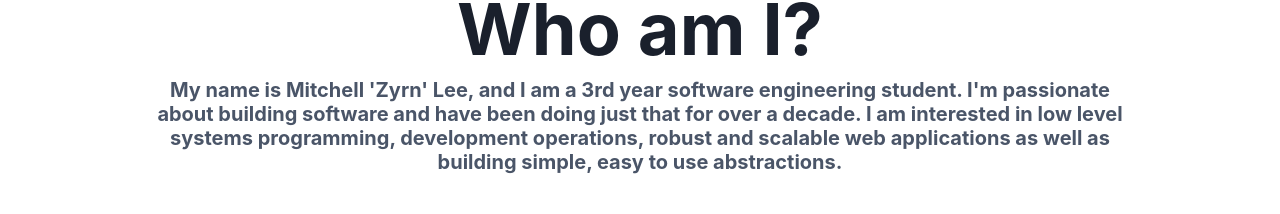
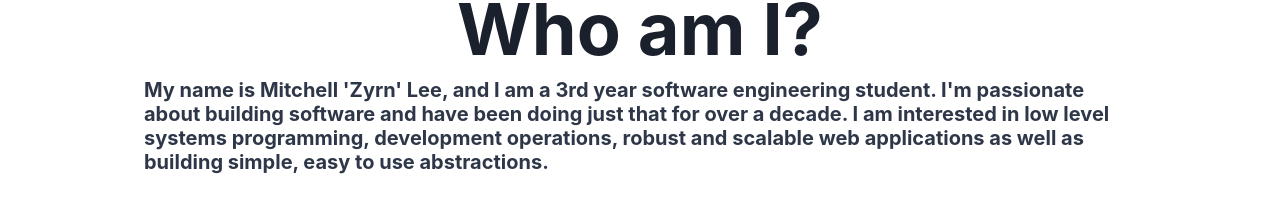
Before and after one commit to ZyrnDev/ZyrnDev.github.io, a Next.js app: page /about in a window 1280 px wide. Shown: the part 231-445 px from the top of the page. Built offline with nearby package versions, Linux system fonts and the light colour scheme.

Commit message:
minor styling upgrades

```diff
--- a/components/description.tsx
+++ b/components/description.tsx
@@ -3,7 +3,7 @@ import { FC } from "react";
 
 const Description: FC<HeadingProps | { [key: string]: string }> = ({children, colorScheme = "gray", ...props}) => {
   return (
-    <Heading color={useColorModeValue(`${colorScheme}.600`, `${colorScheme}.400`)} {...props}>
+    <Heading color={useColorModeValue(`${colorScheme}.700`, `${colorScheme}.300`)} {...props}>
       {children}
     </Heading>
   );
--- a/pages/about.tsx
+++ b/pages/about.tsx
@@ -59,7 +59,7 @@ const description = "My name is Mitchell 'Zyrn' Lee, and I am a 3rd year softwar
         <Heading as="h1" size="4xl">
         Who am I?
         </Heading>
-        <Description as="h2" size="md">
+        <Description as="h2" size="md" textAlign="left">
           {description}
         </Description>
 
```
